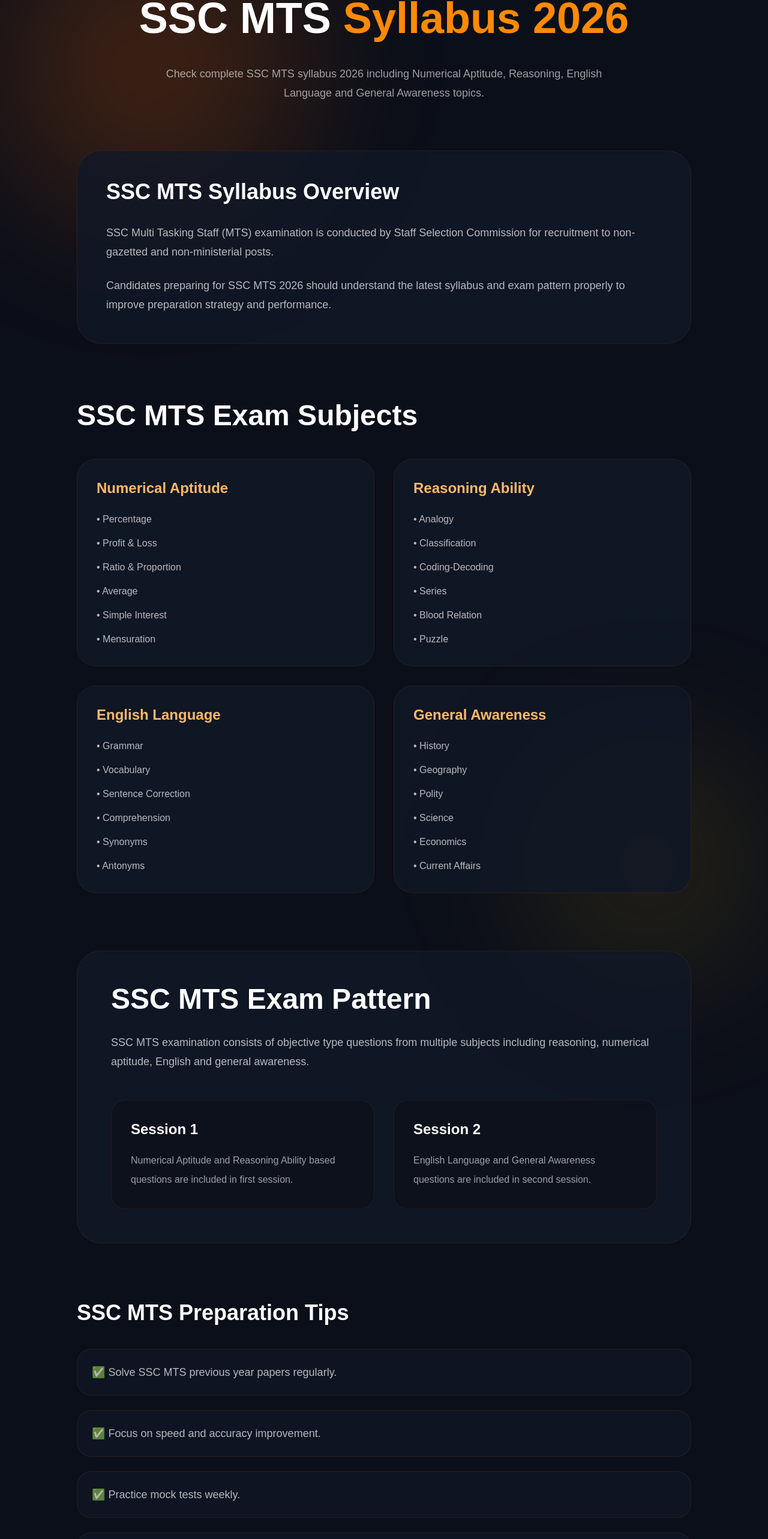
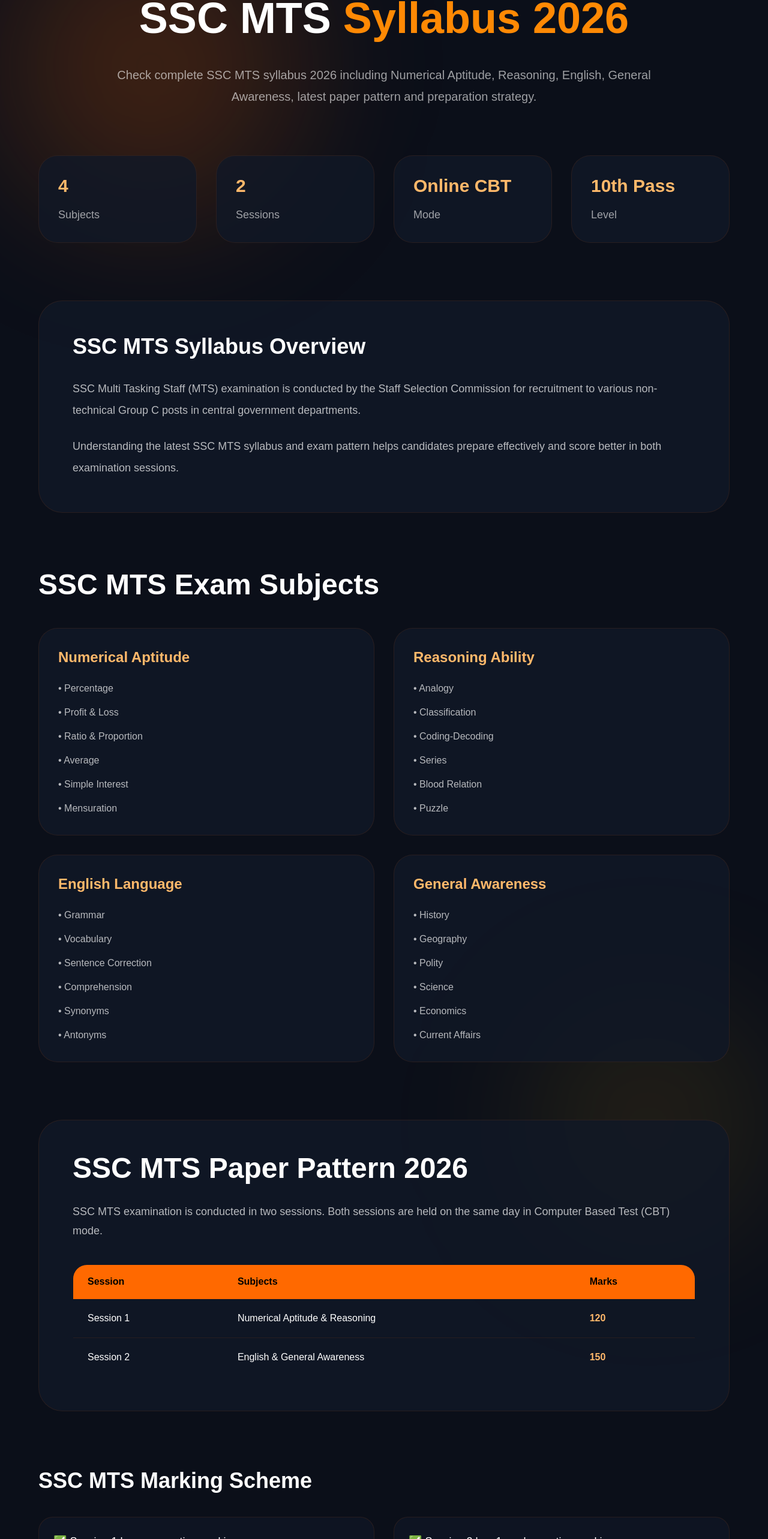
Before and after one commit to payadav142-rgb/ssc-tools-hub, a Next.js app: page /ssc-mts-syllabus in a window 1280 px wide. Shown: the part 228-2794 px from the top of the page at 60% size. Built offline with nearby package versions, Linux system fonts and the light colour scheme; no server answers.

Commit message:
Upgrade SSC MTS Syllabus page with paper pattern, marking scheme and internal links

```diff
--- a/app/ssc-mts-syllabus/page.tsx
+++ b/app/ssc-mts-syllabus/page.tsx
@@ -1,15 +1,14 @@
 import type { Metadata } from "next";
+import Link from "next/link";
 
 import Navbar from "../../components/Navbar";
 import ToolContainer from "../../components/ToolContainer";
 
 export const metadata: Metadata = {
-
-  title:
-    "SSC MTS Syllabus 2026 — Complete Exam Syllabus",
+  title: "SSC MTS Syllabus 2026 — Complete Exam Syllabus",
 
   description:
-    "Check complete SSC MTS syllabus 2026 including Reasoning, Numerical Aptitude, English and General Awareness with latest exam pattern.",
+    "Check complete SSC MTS syllabus 2026 including Numerical Aptitude, Reasoning, English and General Awareness with latest exam pattern.",
 
   keywords: [
     "SSC MTS Syllabus 2026",
@@ -18,13 +17,10 @@ export const metadata: Metadata = {
     "SSC MTS Paper 1 Syllabus",
     "SSC MTS Havaldar Syllabus",
   ],
-
 };
 
 export default function Page() {
-
   return (
-
     <ToolContainer>
 
       <Navbar />
@@ -38,56 +34,90 @@ export default function Page() {
 
         <section className="relative z-10 px-6 py-20">
 
-          <div className="max-w-5xl mx-auto">
+          <div className="max-w-6xl mx-auto">
 
             {/* Hero */}
             <div className="text-center">
 
               <p className="text-orange-300 font-medium">
-
                 SSC MTS 2026
-
               </p>
 
               <h1 className="text-5xl md:text-7xl font-extrabold leading-tight mt-5">
-
                 SSC MTS <span className="text-orange-400">Syllabus 2026</span>
-
               </h1>
 
-              <p className="text-white/60 text-lg leading-8 mt-8 max-w-3xl mx-auto">
-
+              <p className="text-white/60 text-lg md:text-xl leading-9 mt-8 max-w-4xl mx-auto">
                 Check complete SSC MTS syllabus 2026 including
-                Numerical Aptitude, Reasoning,
-                English Language and General Awareness topics.
-
+                Numerical Aptitude, Reasoning, English,
+                General Awareness, latest paper pattern
+                and preparation strategy.
               </p>
 
             </div>
 
+            {/* Quick Cards */}
+            <div className="grid md:grid-cols-4 gap-8 mt-20">
+
+              {[
+                {
+                  title: "Subjects",
+                  value: "4",
+                },
+
+                {
+                  title: "Sessions",
+                  value: "2",
+                },
+
+                {
+                  title: "Mode",
+                  value: "Online CBT",
+                },
+
+                {
+                  title: "Level",
+                  value: "10th Pass",
+                },
+
+              ].map((item, index) => (
+
+                <div
+                  key={index}
+                  className="bg-[#111827]/80 border border-orange-500/10 rounded-[32px] p-8"
+                >
+
+                  <h2 className="text-3xl font-bold text-orange-300">
+                    {item.value}
+                  </h2>
+
+                  <p className="text-white/60 mt-4 text-lg">
+                    {item.title}
+                  </p>
+
+                </div>
+
+              ))}
+
+            </div>
+
             {/* Overview */}
-            <div className="mt-20 bg-[#111827]/80 border border-orange-500/10 rounded-[40px] p-8 md:p-12">
+            <div className="mt-24 bg-[#111827]/80 border border-orange-500/10 rounded-[40px] p-10 md:p-14">
 
               <h2 className="text-4xl font-bold">
-
                 SSC MTS Syllabus Overview
-
               </h2>
 
-              <p className="text-white/70 leading-8 text-lg mt-8">
-
+              <p className="text-white/70 text-lg leading-9 mt-8">
                 SSC Multi Tasking Staff (MTS) examination is conducted
-                by Staff Selection Commission for recruitment
-                to non-gazetted and non-ministerial posts.
-
+                by the Staff Selection Commission for recruitment to
+                various non-technical Group C posts in central government departments.
               </p>
 
-              <p className="text-white/70 leading-8 text-lg mt-6">
-
-                Candidates preparing for SSC MTS 2026 should understand
-                the latest syllabus and exam pattern properly
-                to improve preparation strategy and performance.
-
+              <p className="text-white/70 text-lg leading-9 mt-6">
+                Understanding the latest SSC MTS syllabus and exam pattern
+                helps candidates prepare effectively and score better
+                in both examination sessions.
               </p>
 
             </div>
@@ -96,9 +126,7 @@ export default function Page() {
             <div className="mt-24">
 
               <h2 className="text-4xl md:text-5xl font-bold">
-
                 SSC MTS Exam Subjects
-
               </h2>
 
               <div className="grid md:grid-cols-2 gap-8 mt-12">
@@ -160,9 +188,7 @@ export default function Page() {
                   >
 
                     <h3 className="text-2xl font-bold text-orange-300">
-
                       {item.title}
-
                     </h3>
 
                     <ul className="mt-6 space-y-4 text-white/70">
@@ -170,9 +196,7 @@ export default function Page() {
                       {item.topics.map((topic, i) => (
 
                         <li key={i}>
-
                           • {topic}
-
                         </li>
 
                       ))}
@@ -186,94 +210,112 @@ export default function Page() {
               </div>
 
             </div>
-
-            {/* Exam Pattern */}
+                        {/* Paper Pattern */}
             <div className="mt-24 bg-[#111827]/80 border border-orange-500/10 rounded-[40px] p-10 md:p-14">
 
               <h2 className="text-4xl md:text-5xl font-bold">
-
-                SSC MTS Exam Pattern
-
+                SSC MTS Paper Pattern 2026
               </h2>
 
               <p className="text-white/70 text-lg leading-8 mt-8">
-
-                SSC MTS examination consists of objective type questions
-                from multiple subjects including reasoning,
-                numerical aptitude, English and general awareness.
-
+                SSC MTS examination is conducted in two sessions.
+                Both sessions are held on the same day in
+                Computer Based Test (CBT) mode.
               </p>
 
-              <div className="grid md:grid-cols-2 gap-8 mt-12">
+              <div className="overflow-x-auto mt-10">
 
-                <div className="bg-black/20 border border-orange-500/10 rounded-3xl p-8">
+                <table className="w-full border border-orange-500/10 rounded-3xl overflow-hidden">
 
-                  <h3 className="text-2xl font-bold">
+                  <thead className="bg-orange-500 text-black">
 
-                    Session 1
+                    <tr>
 
-                  </h3>
+                      <th className="px-6 py-4 text-left">
+                        Session
+                      </th>
 
-                  <p className="text-white/60 leading-8 mt-5">
+                      <th className="px-6 py-4 text-left">
+                        Subjects
+                      </th>
 
-                    Numerical Aptitude and
-                    Reasoning Ability based questions
-                    are included in first session.
+                      <th className="px-6 py-4 text-left">
+                        Marks
+                      </th>
 
-                  </p>
+                    </tr>
 
-                </div>
+                  </thead>
 
-                <div className="bg-black/20 border border-orange-500/10 rounded-3xl p-8">
+                  <tbody>
 
-                  <h3 className="text-2xl font-bold">
+                    {[
+                      [
+                        "Session 1",
+                        "Numerical Aptitude & Reasoning",
+                        "120",
+                      ],
 
-                    Session 2
+                      [
+                        "Session 2",
+                        "English & General Awareness",
+                        "150",
+                      ],
 
-                  </h3>
+                    ].map((row) => (
 
-                  <p className="text-white/60 leading-8 mt-5">
+                      <tr
+                        key={row[0]}
+                        className="border-t border-orange-500/10"
+                      >
 
-                    English Language and
-                    General Awareness questions
-                    are included in second session.
+                        <td className="px-6 py-5">
+                          {row[0]}
+                        </td>
 
-                  </p>
+                        <td className="px-6 py-5">
+                          {row[1]}
+                        </td>
 
-                </div>
+                        <td className="px-6 py-5 text-orange-300 font-semibold">
+                          {row[2]}
+                        </td>
+
+                      </tr>
+
+                    ))}
+
+                  </tbody>
+
+                </table>
 
               </div>
 
             </div>
 
-            {/* Tips */}
+            {/* Marking Scheme */}
             <div className="mt-24">
 
               <h2 className="text-4xl font-bold">
-
-                SSC MTS Preparation Tips
-
+                SSC MTS Marking Scheme
               </h2>
 
-              <div className="space-y-6 mt-10">
+              <div className="grid md:grid-cols-2 gap-8 mt-10">
 
                 {[
-                  "Solve SSC MTS previous year papers regularly.",
-                  "Focus on speed and accuracy improvement.",
-                  "Practice mock tests weekly.",
-                  "Improve current affairs preparation daily.",
-                  "Revise formulas and short notes consistently.",
-                ].map((tip, index) => (
+                  "Session 1 has no negative marking.",
+                  "Session 2 has 1 mark negative marking.",
+                  "Each correct answer carries prescribed marks.",
+                  "Accuracy improves overall score significantly.",
+                ].map((item) => (
 
                   <div
-                    key={index}
+                    key={item}
                     className="bg-[#111827]/70 border border-orange-500/10 rounded-3xl p-6"
                   >
 
-                    <p className="text-white/70 text-lg">
-
-                      ✅ {tip}
-
+                    <p className="text-lg leading-8">
+                      ✅ {item}
                     </p>
 
                   </div>
@@ -284,13 +326,44 @@ export default function Page() {
 
             </div>
 
-            {/* FAQ */}
+            {/* Preparation Tips */}
             <div className="mt-24">
 
               <h2 className="text-4xl font-bold">
+                SSC MTS Preparation Tips
+              </h2>
 
+              <div className="space-y-6 mt-10">
+
+                {[
+                  "Solve previous year question papers regularly.",
+                  "Practice mock tests every week.",
+                  "Focus on accuracy along with speed.",
+                  "Revise formulas and grammar rules daily.",
+                  "Prepare current affairs consistently.",
+                ].map((tip) => (
+
+                  <div
+                    key={tip}
+                    className="bg-[#111827]/70 border border-orange-500/10 rounded-3xl p-6"
+                  >
+
+                    <p className="text-lg leading-8">
+                      ✅ {tip}
+                    </p>
+
+                  </div>
+
+                ))}
+
+              </div>
+
+            </div>
+                        {/* FAQ */}
+            <div className="mt-24">
+
+              <h2 className="text-4xl font-bold">
                 Frequently Asked Questions
-
               </h2>
 
               <div className="space-y-6 mt-10">
@@ -298,17 +371,13 @@ export default function Page() {
                 <div className="bg-[#111827]/80 border border-orange-500/10 rounded-3xl p-8">
 
                   <h3 className="text-2xl font-semibold">
-
                     Is SSC MTS syllabus difficult?
-
                   </h3>
 
                   <p className="text-white/60 leading-8 mt-4">
-
                     SSC MTS syllabus is considered easy to moderate.
-                    Regular practice and revision can help candidates
-                    score well in the examination.
-
+                    Regular practice, revision and mock tests help
+                    candidates score well in the examination.
                   </p>
 
                 </div>
@@ -316,21 +385,81 @@ export default function Page() {
                 <div className="bg-[#111827]/80 border border-orange-500/10 rounded-3xl p-8">
 
                   <h3 className="text-2xl font-semibold">
-
                     Does SSC MTS have negative marking?
-
                   </h3>
 
                   <p className="text-white/60 leading-8 mt-4">
+                    Yes. Negative marking is applicable in Session 2
+                    of the SSC MTS Computer Based Examination.
+                  </p>
 
-                    Yes, negative marking is applicable
-                    in some sections of SSC MTS examination.
+                </div>
 
+                <div className="bg-[#111827]/80 border border-orange-500/10 rounded-3xl p-8">
+
+                  <h3 className="text-2xl font-semibold">
+                    How many subjects are included in SSC MTS syllabus?
+                  </h3>
+
+                  <p className="text-white/60 leading-8 mt-4">
+                    The SSC MTS syllabus covers four major subjects:
+                    Numerical Aptitude, Reasoning Ability,
+                    English Language and General Awareness.
                   </p>
 
                 </div>
 
               </div>
+
+            </div>
+
+            {/* Internal Links */}
+            <div className="grid md:grid-cols-3 gap-8 mt-24">
+
+              <Link
+                href="/ssc-mts-exam-pattern"
+                className="group bg-[#111827]/80 border border-orange-500/10 rounded-[32px] p-8 hover:border-orange-500/40 transition-all"
+              >
+
+                <h3 className="text-2xl font-bold group-hover:text-orange-300 transition">
+                  SSC MTS Exam Pattern
+                </h3>
+
+                <p className="text-white/50 mt-4">
+                  Latest paper pattern →
+                </p>
+
+              </Link>
+
+              <Link
+                href="/ssc-mts-cutoff"
+                className="group bg-[#111827]/80 border border-orange-500/10 rounded-[32px] p-8 hover:border-orange-500/40 transition-all"
+              >
+
+                <h3 className="text-2xl font-bold group-hover:text-orange-300 transition">
+                  SSC MTS Cutoff
+                </h3>
+
+                <p className="text-white/50 mt-4">
+                  Expected & previous year cutoff →
+                </p>
+
+              </Link>
+
+              <Link
+                href="/ssc-mts-salary"
+                className="group bg-[#111827]/80 border border-orange-500/10 rounded-[32px] p-8 hover:border-orange-500/40 transition-all"
+              >
+
+                <h3 className="text-2xl font-bold group-hover:text-orange-300 transition">
+                  SSC MTS Salary
+                </h3>
+
+                <p className="text-white/50 mt-4">
+                  Salary, perks & allowances →
+                </p>
+
+              </Link>
 
             </div>
 
```
